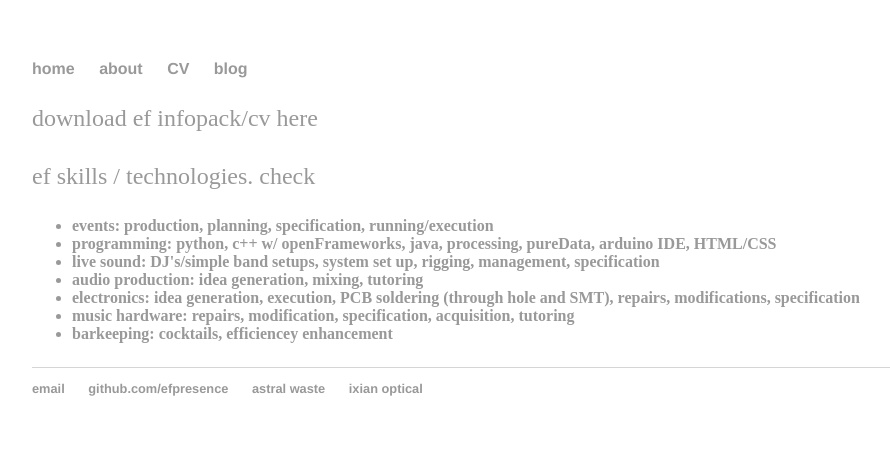
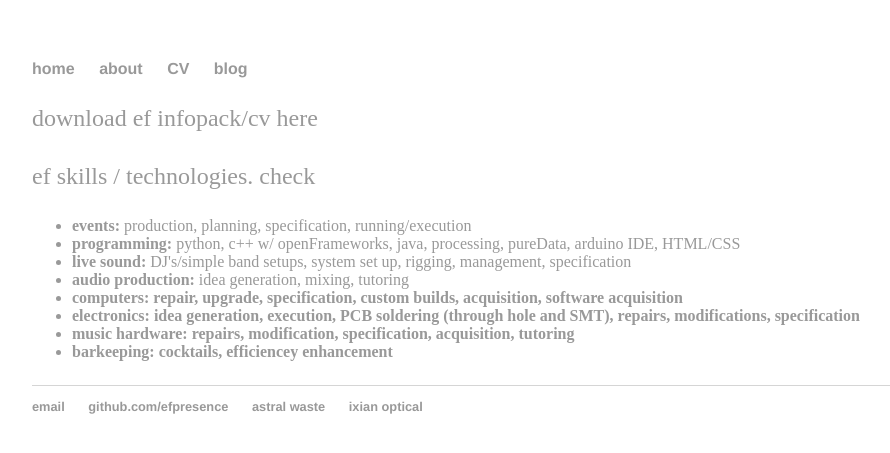
Before and after one commit to efpresence/efpresence.github.io, a Jekyll site: the page built from cv.html, in a window 1280 px wide. Shown: the top 453 px of the page, without its empty margins (160-1050 px from the left). Built offline with Jekyll 4.4.1, drawn with Linux system fonts in a browser that asks for light colours.

Commit message:
Update cv.html

```diff
--- a/cv.html
+++ b/cv.html
@@ -5,17 +5,18 @@ title: ef cv
 <div class="container">
 		<p><a href="www.we.tl/42356">download ef infopack/cv here</p>
 	<p> ef skills / technologies. check <a href="https://efpresence.github.io> here for examples of projects</a>
-		<div id="skilllist"
+		<div id="skilllist">
 		<p>
 		<ul>
-		<li><b>events: production, planning, specification, running/execution</b></li>
-		<li><b>programming: python, c++ w/ openFrameworks, java, processing, pureData, arduino IDE, HTML/CSS</b></li>
-		<li><b>live sound: DJ's/simple band setups, system set up, rigging, management, specification</b></li>
-		<li><b>audio production: idea generation, mixing, tutoring</b></li>
-		<li><b>electronics: idea generation, execution, PCB soldering (through hole and SMT), repairs, modifications, specification</b></li>
-		<li><b>music hardware: repairs, modification, specification, acquisition, tutoring</b></li>
-		<li><b>barkeeping: cocktails, efficiencey enhancement</b></li>
+		<li><b>events:</b> production, planning, specification, running/execution</li>
+		<li><b>programming:</b> python, c++ w/ openFrameworks, java, processing, pureData, arduino IDE, HTML/CSS</li>
+		<li><b>live sound:</b> DJ's/simple band setups, system set up, rigging, management, specification</li>
+		<li><b>audio production:</b> idea generation, mixing, tutoring</li>
+		<li><b>computers: repair, upgrade, specification, custom builds, acquisition, software acquisition</li>
+		<li><b>electronics: idea generation, execution, PCB soldering (through hole and SMT), repairs, modifications, specification</li>
+		<li><b>music hardware:</b> repairs, modification, specification, acquisition, tutoring</li>
+		<li><b>barkeeping:</b> cocktails, efficiencey enhancement</li>
 		</ul>
 		</p>
 		</div>
-</div><!-- /.blurb -->
+</div><!-- add links to each of the above to examples of work on the "previous work" page -->
```
